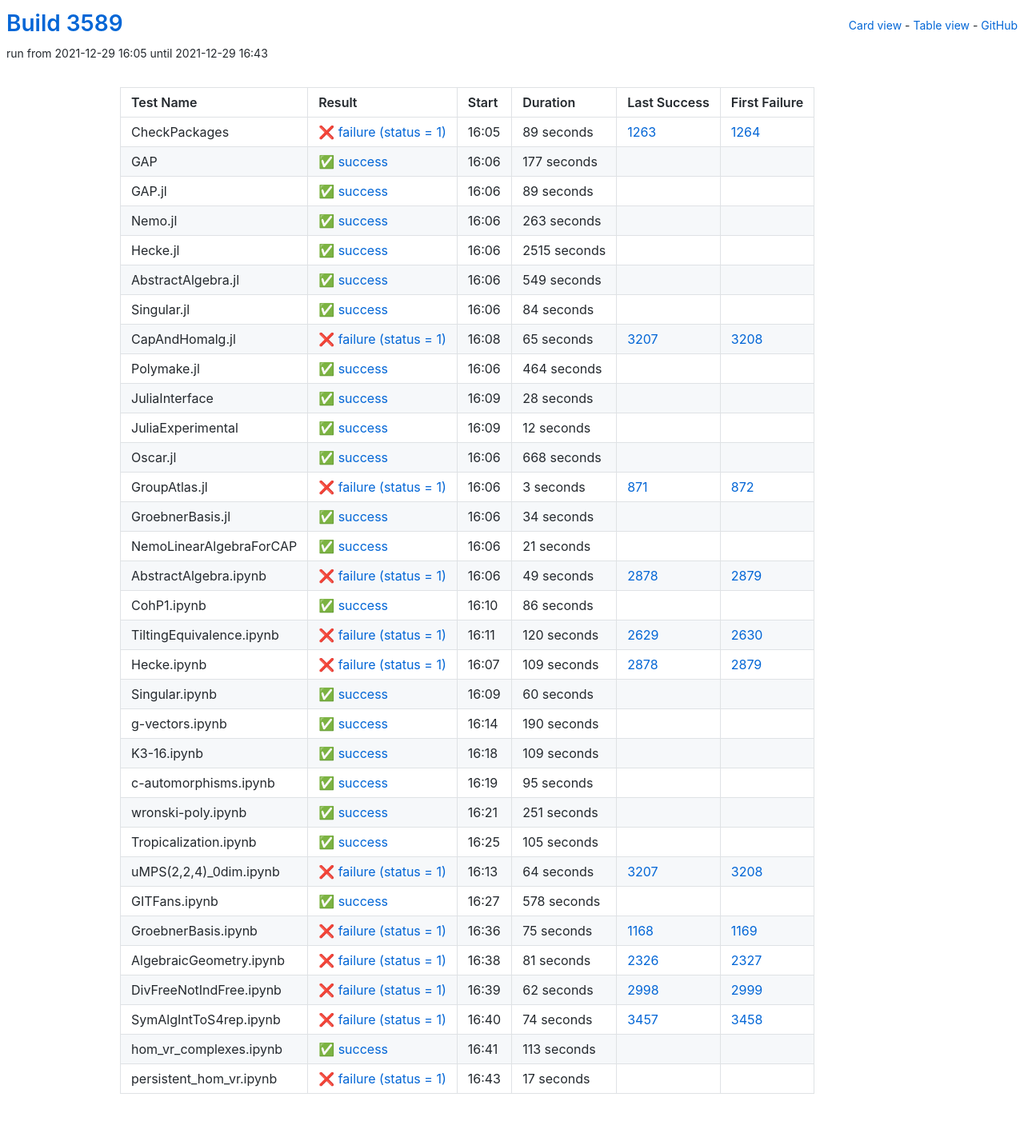
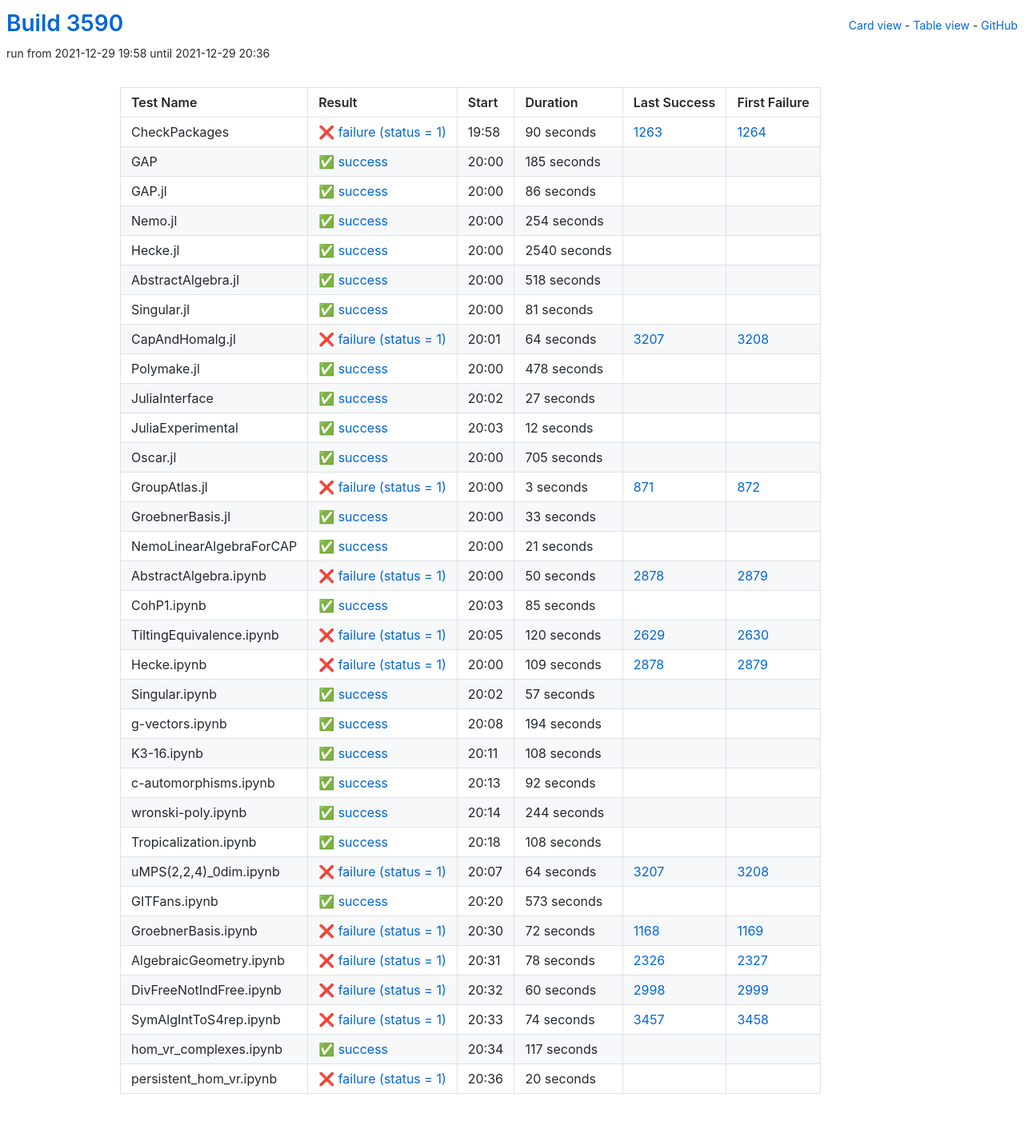
Before and after one commit to oscar-system/oscar-ci-status-stable, a Jekyll site: the page built from table.html, in a window 1280 px wide. Shown: the whole page at 80% size. Built offline with Jekyll 4.4.1, drawn with Linux system fonts in a browser that asks for light colours.

Commit message:
Build #3590

```diff
--- a/_data/ci.yml
+++ b/_data/ci.yml
@@ -1,6 +1,6 @@
 ---
-build: 3589
-build_url: https://oscarci.mathematik.uni-kl.de/job/oscar-stable/3589/
+build: 3590
+build_url: https://oscarci.mathematik.uni-kl.de/job/oscar-stable/3590/
 job: oscar-stable
 organization: oscar-system
 repo: oscar-ci-status-stable
@@ -8,128 +8,128 @@ repourl: https://github.com/oscar-system/oscar-ci-status-stable
 tests:
 - name: CheckPackages
   id: checkpackages
-  log: https://oscarci.mathematik.uni-kl.de/job/oscar-stable/3589/artifact/logs/build-3589/CheckPackages.log
-  start: 2021-12-29 16:05
+  log: https://oscarci.mathematik.uni-kl.de/job/oscar-stable/3590/artifact/logs/build-3590/CheckPackages.log
+  start: 2021-12-29 19:58
   success: false
   exitcode: 1
   status: failure
-  duration: 89
+  duration: 90
   last_success: 1263
   last_success_url: https://oscarci.mathematik.uni-kl.de/job/oscar-stable/1263/
   first_failure: 1264
   first_failure_url: https://oscarci.mathematik.uni-kl.de/job/oscar-stable/1264/
 - name: GAP
   id: gap
-  log: https://oscarci.mathematik.uni-kl.de/job/oscar-stable/3589/artifact/logs/build-3589/GAP.log
-  start: 2021-12-29 16:06
+  log: https://oscarci.mathematik.uni-kl.de/job/oscar-stable/3590/artifact/logs/build-3590/GAP.log
+  start: 2021-12-29 20:00
   success: true
   exitcode: 0
   status: success
-  duration: 177
+  duration: 185
   last_success: false
   last_success_url:
   first_failure: false
   first_failure_url:
 - name: GAP.jl
   id: gap-jl
-  log: https://oscarci.mathematik.uni-kl.de/job/oscar-stable/3589/artifact/logs/build-3589/GAP.jl.log
-  start: 2021-12-29 16:06
+  log: https://oscarci.mathematik.uni-kl.de/job/oscar-stable/3590/artifact/logs/build-3590/GAP.jl.log
+  start: 2021-12-29 20:00
   success: true
   exitcode: 0
   status: success
-  duration: 89
+  duration: 86
   last_success: false
   last_success_url:
   first_failure: false
   first_failure_url:
 - name: Nemo.jl
   id: nemo-jl
-  log: https://oscarci.mathematik.uni-kl.de/job/oscar-stable/3589/artifact/logs/build-3589/Nemo.jl.log
-  start: 2021-12-29 16:06
+  log: https://oscarci.mathematik.uni-kl.de/job/oscar-stable/3590/artifact/logs/build-3590/Nemo.jl.log
+  start: 2021-12-29 20:00
   success: true
   exitcode: 0
   status: success
-  duration: 263
+  duration: 254
   last_success: false
   last_success_url:
   first_failure: false
   first_failure_url:
 - name: Hecke.jl
   id: hecke-jl
-  log: https://oscarci.mathematik.uni-kl.de/job/oscar-stable/3589/artifact/logs/build-3589/Hecke.jl.log
-  start: 2021-12-29 16:06
+  log: https://oscarci.mathematik.uni-kl.de/job/oscar-stable/3590/artifact/logs/build-3590/Hecke.jl.log
+  start: 2021-12-29 20:00
   success: true
   exitcode: 0
   status: success
-  duration: 2515
+  duration: 2540
   last_success: false
   last_success_url:
   first_failure: false
   first_failure_url:
 - name: AbstractAlgebra.jl
   id: abstractalgebra-jl
-  log: https://oscarci.mathematik.uni-kl.de/job/oscar-stable/3589/artifact/logs/build-3589/AbstractAlgebra.jl.log
-  start: 2021-12-29 16:06
+  log: https://oscarci.mathematik.uni-kl.de/job/oscar-stable/3590/artifact/logs/build-3590/AbstractAlgebra.jl.log
+  start: 2021-12-29 20:00
   success: true
   exitcode: 0
   status: success
-  duration: 549
+  duration: 518
   last_success: false
   last_success_url:
   first_failure: false
   first_failure_url:
 - name: Singular.jl
   id: singular-jl
-  log: https://oscarci.mathematik.uni-kl.de/job/oscar-stable/3589/artifact/logs/build-3589/Singular.jl.log
-  start: 2021-12-29 16:06
+  log: https://oscarci.mathematik.uni-kl.de/job/oscar-stable/3590/artifact/logs/build-3590/Singular.jl.log
+  start: 2021-12-29 20:00
   success: true
   exitcode: 0
   status: success
-  duration: 84
+  duration: 81
   last_success: false
   last_success_url:
   first_failure: false
   first_failure_url:
 - name: CapAndHomalg.jl
   id: capandhomalg-jl
-  log: https://oscarci.mathematik.uni-kl.de/job/oscar-stable/3589/artifact/logs/build-3589/CapAndHomalg.jl.log
-  start: 2021-12-29 16:08
+  log: https://oscarci.mathematik.uni-kl.de/job/oscar-stable/3590/artifact/logs/build-3590/CapAndHomalg.jl.log
+  start: 2021-12-29 20:01
   success: false
   exitcode: 1
   status: failure
-  duration: 65
+  duration: 64
   last_success: 3207
   last_success_url: https://oscarci.mathematik.uni-kl.de/job/oscar-stable/3207/
   first_failure: 3208
   first_failure_url: https://oscarci.mathematik.uni-kl.de/job/oscar-stable/3208/
 - name: Polymake.jl
   id: polymake-jl
-  log: https://oscarci.mathematik.uni-kl.de/job/oscar-stable/3589/artifact/logs/build-3589/Polymake.jl.log
-  start: 2021-12-29 16:06
+  log: https://oscarci.mathematik.uni-kl.de/job/oscar-stable/3590/artifact/logs/build-3590/Polymake.jl.log
+  start: 2021-12-29 20:00
   success: true
   exitcode: 0
   status: success
-  duration: 464
+  duration: 478
   last_success: false
   last_success_url:
   first_failure: false
   first_failure_url:
 - name: JuliaInterface
   id: juliainterface
-  log: https://oscarci.mathematik.uni-kl.de/job/oscar-stable/3589/artifact/logs/build-3589/JuliaInterface.log
-  start: 2021-12-29 16:09
+  log: https://oscarci.mathematik.uni-kl.de/job/oscar-stable/3590/artifact/logs/build-3590/JuliaInterface.log
+  start: 2021-12-29 20:02
   success: true
   exitcode: 0
   status: success
-  duration: 28
+  duration: 27
   last_success: false
   last_success_url:
   first_failure: false
   first_failure_url:
 - name: JuliaExperimental
   id: juliaexperimental
-  log: https://oscarci.mathematik.uni-kl.de/job/oscar-stable/3589/artifact/logs/build-3589/JuliaExperimental.log
-  start: 2021-12-29 16:09
+  log: https://oscarci.mathematik.uni-kl.de/job/oscar-stable/3590/artifact/logs/build-3590/JuliaExperimental.log
+  start: 2021-12-29 20:03
   success: true
   exitcode: 0
   status: success
@@ -140,20 +140,20 @@ tests:
   first_failure_url:
 - name: Oscar.jl
   id: oscar-jl
-  log: https://oscarci.mathematik.uni-kl.de/job/oscar-stable/3589/artifact/logs/build-3589/Oscar.jl.log
-  start: 2021-12-29 16:06
+  log: https://oscarci.mathematik.uni-kl.de/job/oscar-stable/3590/artifact/logs/build-3590/Oscar.jl.log
+  start: 2021-12-29 20:00
   success: true
   exitcode: 0
   status: success
-  duration: 668
+  duration: 705
   last_success: false
   last_success_url:
   first_failure: false
   first_failure_url:
 - name: GroupAtlas.jl
   id: groupatlas-jl
-  log: https://oscarci.mathematik.uni-kl.de/job/oscar-stable/3589/artifact/logs/build-3589/GroupAtlas.jl.log
-  start: 2021-12-29 16:06
+  log: https://oscarci.mathematik.uni-kl.de/job/oscar-stable/3590/artifact/logs/build-3590/GroupAtlas.jl.log
+  start: 2021-12-29 20:00
   success: false
   exitcode: 1
   status: failure
@@ -164,20 +164,20 @@ tests:
   first_failure_url: https://oscarci.mathematik.uni-kl.de/job/oscar-stable/872/
 - name: GroebnerBasis.jl
   id: groebnerbasis-jl
-  log: https://oscarci.mathematik.uni-kl.de/job/oscar-stable/3589/artifact/logs/build-3589/GroebnerBasis.jl.log
-  start: 2021-12-29 16:06
+  log: https://oscarci.mathematik.uni-kl.de/job/oscar-stable/3590/artifact/logs/build-3590/GroebnerBasis.jl.log
+  start: 2021-12-29 20:00
   success: true
   exitcode: 0
   status: success
-  duration: 34
+  duration: 33
   last_success: false
   last_success_url:
   first_failure: false
   first_failure_url:
 - name: NemoLinearAlgebraForCAP
   id: nemolinearalgebraforcap
-  log: https://oscarci.mathematik.uni-kl.de/job/oscar-stable/3589/artifact/logs/build-3589/NemoLinearAlgebraForCAP.log
-  start: 2021-12-29 16:06
+  log: https://oscarci.mathematik.uni-kl.de/job/oscar-stable/3590/artifact/logs/build-3590/NemoLinearAlgebraForCAP.log
+  start: 2021-12-29 20:00
   success: true
   exitcode: 0
   status: success
@@ -188,32 +188,32 @@ tests:
   first_failure_url:
 - name: AbstractAlgebra.ipynb
   id: abstractalgebra-ipynb
-  log: https://oscarci.mathematik.uni-kl.de/job/oscar-stable/3589/artifact/logs/build-3589/AbstractAlgebra.ipynb.log
-  start: 2021-12-29 16:06
+  log: https://oscarci.mathematik.uni-kl.de/job/oscar-stable/3590/artifact/logs/build-3590/AbstractAlgebra.ipynb.log
+  start: 2021-12-29 20:00
   success: false
   exitcode: 1
   status: failure
-  duration: 49
+  duration: 50
   last_success: 2878
   last_success_url: https://oscarci.mathematik.uni-kl.de/job/oscar-stable/2878/
   first_failure: 2879
   first_failure_url: https://oscarci.mathematik.uni-kl.de/job/oscar-stable/2879/
 - name: CohP1.ipynb
   id: cohp1-ipynb
-  log: https://oscarci.mathematik.uni-kl.de/job/oscar-stable/3589/artifact/logs/build-3589/CohP1.ipynb.log
-  start: 2021-12-29 16:10
+  log: https://oscarci.mathematik.uni-kl.de/job/oscar-stable/3590/artifact/logs/build-3590/CohP1.ipynb.log
+  start: 2021-12-29 20:03
   success: true
   exitcode: 0
   status: success
-  duration: 86
+  duration: 85
   last_success: false
   last_success_url:
   first_failure: false
   first_failure_url:
 - name: TiltingEquivalence.ipynb
   id: tiltingequivalence-ipynb
-  log: https://oscarci.mathematik.uni-kl.de/job/oscar-stable/3589/artifact/logs/build-3589/TiltingEquivalence.ipynb.log
-  start: 2021-12-29 16:11
+  log: https://oscarci.mathematik.uni-kl.de/job/oscar-stable/3590/artifact/logs/build-3590/TiltingEquivalence.ipynb.log
+  start: 2021-12-29 20:05
   success: false
   exitcode: 1
   status: failure
@@ -224,8 +224,8 @@ tests:
   first_failure_url: https://oscarci.mathematik.uni-kl.de/job/oscar-stable/2630/
 - name: Hecke.ipynb
   id: hecke-ipynb
-  log: https://oscarci.mathematik.uni-kl.de/job/oscar-stable/3589/artifact/logs/build-3589/Hecke.ipynb.log
-  start: 2021-12-29 16:07
+  log: https://oscarci.mathematik.uni-kl.de/job/oscar-stable/3590/artifact/logs/build-3590/Hecke.ipynb.log
+  start: 2021-12-29 20:00
   success: false
   exitcode: 1
   status: failure
@@ -236,80 +236,80 @@ tests:
   first_failure_url: https://oscarci.mathematik.uni-kl.de/job/oscar-stable/2879/
 - name: Singular.ipynb
   id: singular-ipynb
-  log: https://oscarci.mathematik.uni-kl.de/job/oscar-stable/3589/artifact/logs/build-3589/Singular.ipynb.log
-  start: 2021-12-29 16:09
+  log: https://oscarci.mathematik.uni-kl.de/job/oscar-stable/3590/artifact/logs/build-3590/Singular.ipynb.log
+  start: 2021-12-29 20:02
   success: true
   exitcode: 0
   status: success
-  duration: 60
+  duration: 57
   last_success: false
   last_success_url:
   first_failure: false
   first_failure_url:
 - name: g-vectors.ipynb
   id: g-vectors-ipynb
-  log: https://oscarci.mathematik.uni-kl.de/job/oscar-stable/3589/artifact/logs/build-3589/g-vectors.ipynb.log
-  start: 2021-12-29 16:14
+  log: https://oscarci.mathematik.uni-kl.de/job/oscar-stable/3590/artifact/logs/build-3590/g-vectors.ipynb.log
+  start: 2021-12-29 20:08
   success: true
   exitcode: 0
   status: success
-  duration: 190
+  duration: 194
   last_success: false
   last_success_url:
   first_failure: false
   first_failure_url:
 - name: K3-16.ipynb
   id: k3-16-ipynb
-  log: https://oscarci.mathematik.uni-kl.de/job/oscar-stable/3589/artifact/logs/build-3589/K3-16.ipynb.log
-  start: 2021-12-29 16:18
+  log: https://oscarci.mathematik.uni-kl.de/job/oscar-stable/3590/artifact/logs/build-3590/K3-16.ipynb.log
+  start: 2021-12-29 20:11
   success: true
   exitcode: 0
   status: success
-  duration: 109
+  duration: 108
   last_success: false
   last_success_url:
   first_failure: false
   first_failure_url:
 - name: c-automorphisms.ipynb
   id: c-automorphisms-ipynb
-  log: https://oscarci.mathematik.uni-kl.de/job/oscar-stable/3589/artifact/logs/build-3589/c-automorphisms.ipynb.log
-  start: 2021-12-29 16:19
+  log: https://oscarci.mathematik.uni-kl.de/job/oscar-stable/3590/artifact/logs/build-3590/c-automorphisms.ipynb.log
+  start: 2021-12-29 20:13
   success: true
   exitcode: 0
   status: success
-  duration: 95
+  duration: 92
   last_success: false
   last_success_url:
   first_failure: false
   first_failure_url:
 - name: wronski-poly.ipynb
   id: wronski-poly-ipynb
-  log: https://oscarci.mathematik.uni-kl.de/job/oscar-stable/3589/artifact/logs/build-3589/wronski-poly.ipynb.log
-  start: 2021-12-29 16:21
+  log: https://oscarci.mathematik.uni-kl.de/job/oscar-stable/3590/artifact/logs/build-3590/wronski-poly.ipynb.log
+  start: 2021-12-29 20:14
   success: true
   exitcode: 0
   status: success
-  duration: 251
+  duration: 244
   last_success: false
   last_success_url:
   first_failure: false
   first_failure_url:
 - name: Tropicalization.ipynb
   id: tropicalization-ipynb
-  log: https://oscarci.mathematik.uni-kl.de/job/oscar-stable/3589/artifact/logs/build-3589/Tropicalization.ipynb.log
-  start: 2021-12-29 16:25
+  log: https://oscarci.mathematik.uni-kl.de/job/oscar-stable/3590/artifact/logs/build-3590/Tropicalization.ipynb.log
+  start: 2021-12-29 20:18
   success: true
   exitcode: 0
   status: success
-  duration: 105
+  duration: 108
   last_success: false
   last_success_url:
   first_failure: false
   first_failure_url:
 - name: uMPS(2,2,4)_0dim.ipynb
   id: umps-2-2-4-0dim-ipynb
-  log: https://oscarci.mathematik.uni-kl.de/job/oscar-stable/3589/artifact/logs/build-3589/uMPS-2-2-4-_0dim.ipynb.log
-  start: 2021-12-29 16:13
+  log: https://oscarci.mathematik.uni-kl.de/job/oscar-stable/3590/artifact/logs/build-3590/uMPS-2-2-4-_0dim.ipynb.log
+  start: 2021-12-29 20:07
   success: false
   exitcode: 1
   status: failure
@@ -320,56 +320,56 @@ tests:
   first_failure_url: https://oscarci.mathematik.uni-kl.de/job/oscar-stable/3208/
 - name: GITFans.ipynb
   id: gitfans-ipynb
-  log: https://oscarci.mathematik.uni-kl.de/job/oscar-stable/3589/artifact/logs/build-3589/GITFans.ipynb.log
-  start: 2021-12-29 16:27
+  log: https://oscarci.mathematik.uni-kl.de/job/oscar-stable/3590/artifact/logs/build-3590/GITFans.ipynb.log
+  start: 2021-12-29 20:20
   success: true
   exitcode: 0
   status: success
-  duration: 578
+  duration: 573
   last_success: false
   last_success_url:
   first_failure: false
   first_failure_url:
 - name: GroebnerBasis.ipynb
   id: groebnerbasis-ipynb
-  log: https://oscarci.mathematik.uni-kl.de/job/oscar-stable/3589/artifact/logs/build-3589/GroebnerBasis.ipynb.log
-  start: 2021-12-29 16:36
+  log: https://oscarci.mathematik.uni-kl.de/job/oscar-stable/3590/artifact/logs/build-3590/GroebnerBasis.ipynb.log
+  start: 2021-12-29 20:30
   success: false
   exitcode: 1
   status: failure
-  duration: 75
+  duration: 72
   last_success: 1168
   last_success_url: https://oscarci.mathematik.uni-kl.de/job/oscar-stable/1168/
   first_failure: 1169
   first_failure_url: https://oscarci.mathematik.uni-kl.de/job/oscar-stable/1169/
 - name: AlgebraicGeometry.ipynb
   id: algebraicgeometry-ipynb
-  log: https://oscarci.mathematik.uni-kl.de/job/oscar-stable/3589/artifact/logs/build-3589/AlgebraicGeometry.ipynb.log
-  start: 2021-12-29 16:38
+  log: https://oscarci.mathematik.uni-kl.de/job/oscar-stable/3590/artifact/logs/build-3590/AlgebraicGeometry.ipynb.log
+  start: 2021-12-29 20:31
   success: false
   exitcode: 1
   status: failure
-  duration: 81
+  duration: 78
   last_success: 2326
   last_success_url: https://oscarci.mathematik.uni-kl.de/job/oscar-stable/2326/
   first_failure: 2327
   first_failure_url: https://oscarci.mathematik.uni-kl.de/job/oscar-stable/2327/
 - name: DivFreeNotIndFree.ipynb
   id: divfreenotindfree-ipynb
-  log: https://oscarci.mathematik.uni-kl.de/job/oscar-stable/3589/artifact/logs/build-3589/DivFreeNotIndFree.ipynb.log
-  start: 2021-12-29 16:39
+  log: https://oscarci.mathematik.uni-kl.de/job/oscar-stable/3590/artifact/logs/build-3590/DivFreeNotIndFree.ipynb.log
+  start: 2021-12-29 20:32
   success: false
   exitcode: 1
   status: failure
-  duration: 62
+  duration: 60
   last_success: 2998
   last_success_url: https://oscarci.mathematik.uni-kl.de/job/oscar-stable/2998/
   first_failure: 2999
   first_failure_url: https://oscarci.mathematik.uni-kl.de/job/oscar-stable/2999/
 - name: SymAlgIntToS4rep.ipynb
   id: symalginttos4rep-ipynb
-  log: https://oscarci.mathematik.uni-kl.de/job/oscar-stable/3589/artifact/logs/build-3589/SymAlgIntToS4rep.ipynb.log
-  start: 2021-12-29 16:40
+  log: https://oscarci.mathematik.uni-kl.de/job/oscar-stable/3590/artifact/logs/build-3590/SymAlgIntToS4rep.ipynb.log
+  start: 2021-12-29 20:33
   success: false
   exitcode: 1
   status: failure
@@ -380,24 +380,24 @@ tests:
   first_failure_url: https://oscarci.mathematik.uni-kl.de/job/oscar-stable/3458/
 - name: hom_vr_complexes.ipynb
   id: hom-vr-complexes-ipynb
-  log: https://oscarci.mathematik.uni-kl.de/job/oscar-stable/3589/artifact/logs/build-3589/hom_vr_complexes.ipynb.log
-  start: 2021-12-29 16:41
+  log: https://oscarci.mathematik.uni-kl.de/job/oscar-stable/3590/artifact/logs/build-3590/hom_vr_complexes.ipynb.log
+  start: 2021-12-29 20:34
   success: true
   exitcode: 0
   status: success
-  duration: 113
+  duration: 117
   last_success: false
   last_success_url:
   first_failure: false
   first_failure_url:
 - name: persistent_hom_vr.ipynb
   id: persistent-hom-vr-ipynb
-  log: https://oscarci.mathematik.uni-kl.de/job/oscar-stable/3589/artifact/logs/build-3589/persistent_hom_vr.ipynb.log
-  start: 2021-12-29 16:43
+  log: https://oscarci.mathematik.uni-kl.de/job/oscar-stable/3590/artifact/logs/build-3590/persistent_hom_vr.ipynb.log
+  start: 2021-12-29 20:36
   success: false
   exitcode: 1
   status: failure
-  duration: 17
+  duration: 20
   last_success: false
   last_success_url:
   first_failure: false
```
Also changed, not shown: README.md.
